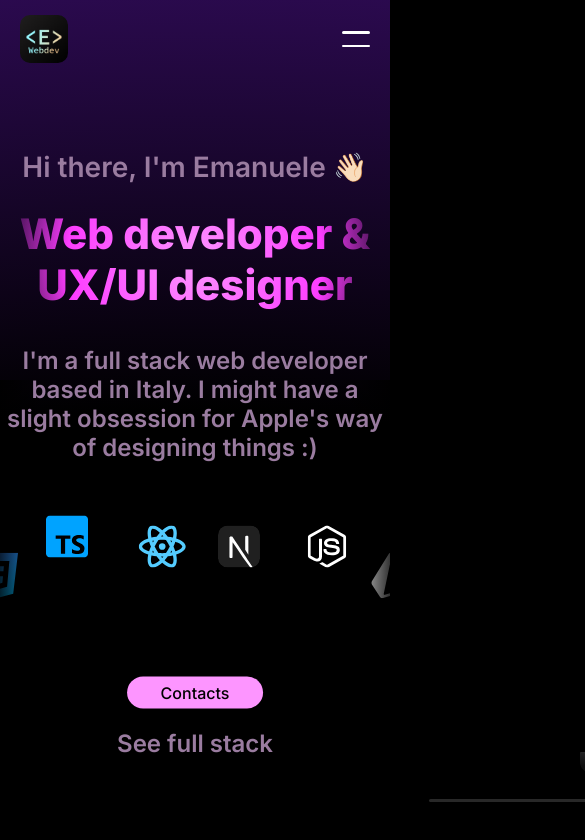
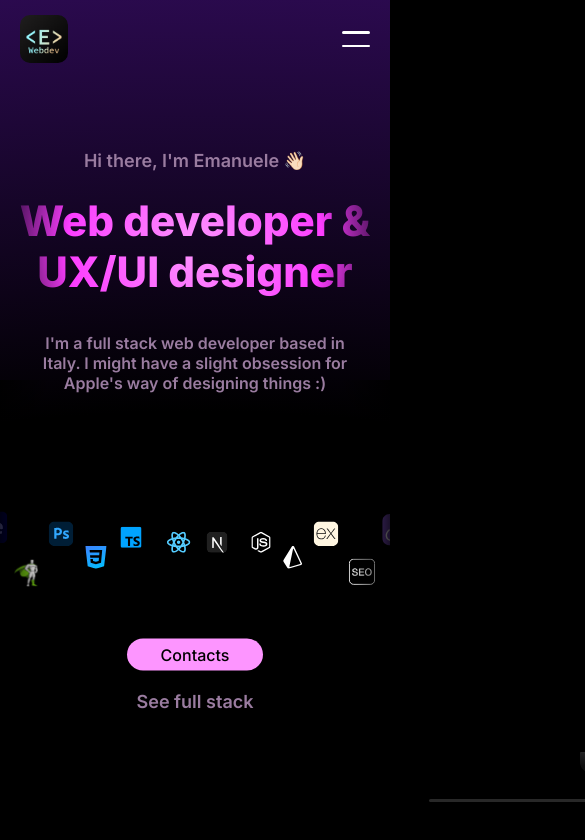
Before and after one commit to EmanueleBB/portfolio, a Next.js app: page / in a window 390 px wide. Shown: the top 840 px of the page, 585 px wide, since content can reach past the window. Built offline with nearby package versions, Linux system fonts and the light colour scheme.

Commit message:
worked on responsiveness and layout bugs

```diff
--- a/app/components/firstText/FirstText.tsx
+++ b/app/components/firstText/FirstText.tsx
@@ -45,17 +45,17 @@ const FirstText = () => {
 //Spans animations
       tl.fromTo(firstSpan.current,{
          opacity:0,
-         y:'25px'
+         y:'-25%'
       },{
          opacity:1,
-         y:'0',
+         y:'-50%',
          duration:1,
          onStart:()=>{
             firstSpan.current&&(firstSpan.current.style.display='inline-block');
          },
       }).to(firstSpan.current,{
          opacity:0,
-         y:'-25px',
+         y:'-75%',
          duration:1,
          onComplete:()=>{
             firstSpan.current&&(firstSpan.current.style.display='none');
@@ -98,13 +98,16 @@ const FirstText = () => {
          display:'none',
          duration:1,
       }).fromTo(fourthSpan.current,{
+         y:'25px',
          display:'none',
          opacity:0,
       },{
+         y:'0px',
          display:'inline-block',
          opacity:1,
          duration:1,
       }).to(fourthSpan.current,{
+         y:'25px',
          opacity:0,
          display:'none',
          duration:1,
--- a/app/components/firstText/firstText.module.css
+++ b/app/components/firstText/firstText.module.css
@@ -29,11 +29,11 @@
 .wonderText span{
    max-width:60vw;
    display:none;
+
+   z-index:100;
    top:50vh;
-   z-index:100;
-   transform:translateY(-50%);
    position:fixed;
-   color:white;
+   color:blue;
    font-weight: 500;
    font-size: 24px;
 
@@ -81,9 +81,10 @@ span.designDescriptionSpan{
 }
 
 
-
-@media only screen and (max-width:734px){
-
+@media only screen and (min-width:1069px){
+   .wonderText{
+      margin-top:250px;
+   }
 }
 
 @media only screen and (max-width:1068px){
@@ -94,8 +95,8 @@ span.designDescriptionSpan{
 }
 
 
-@media only screen and (min-width:1069px){
-   .wonderText{
-      margin-top:250px;
+@media only screen and (max-width:734px){
+   .wonderText span{
+      font-size:18px;
    }
 }
--- a/app/components/hero/heroSection.module.css
+++ b/app/components/hero/heroSection.module.css
@@ -2,7 +2,7 @@
 	position:relative;
 	height:100vh;
 	width:100vw;
-	min-height:800px;
+	min-height:844px;
 
 	background-image:radial-gradient(circle at center bottom, black 30%, #2B0A4F 60%, #AF4DC9 90%, #F9A2F0 120%);
 	background-size:120% 250%;
@@ -79,7 +79,6 @@
 	top:45%;
 	left:0px;
 	opacity: 0;
-
 	z-index:1;
 	background-size: 100% 200%;
 	background-position: center center;
@@ -89,7 +88,6 @@
 
 .iconsBox > * {
 	flex-shrink: 0;
-
 }
 
 .icon{
@@ -284,11 +282,15 @@
 		font-weight: 600;
 		font-size:17px;
 	}
+
+	.iconsBox{
+		transform:scale(0.5);
+	}
 }
 
 
 
-@media only screen and (min-width:321px) and (max-width:470px){
+@media only screen and (min-width:320px) and (max-width:470px){
 
 	.heroH1{
 		font-size:42px;
@@ -296,18 +298,27 @@
 	}
 
 	.heroH2{
-		font-size:28px;
+		font-size:18px;
 		font-weight:600;
 	}
 
 	.heroParagraph{
-		font-size:24px;
+		font-size:16px;
 		font-weight:600;
+		max-width:80vw;
 	}
 
 	.navLink{
 		font-weight: 600;
-		font-size:24px;
+		font-size:18px;
+	}
+
+	.iconsBox{
+		top:60%;
+		transform:scale(0.5);
+	}
+	.bottomCtasDiv{
+		top:80%;
 	}
 }
 
--- a/app/components/myProjectsSection/MyProjects.tsx
+++ b/app/components/myProjectsSection/MyProjects.tsx
@@ -55,7 +55,7 @@ const MyProjects = () => {
                frontIcon='/logoGssNero.png'
             />
             <ProjectCard
-               title='Full stack Airbnb Clone'
+               title='The forbidden ecommerce'
                imgSrc='/gss1.png'
                stack={[<NextIcon key='4next'/>]}
                description=''
```
